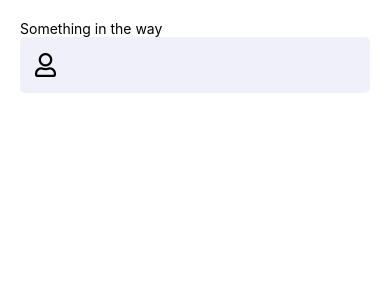
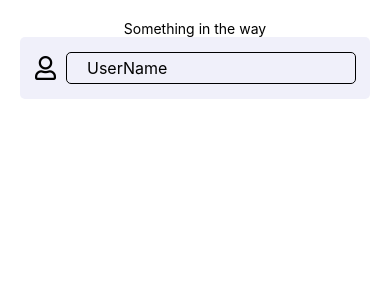
Before and after one commit to KennedyMungai/WhatsappClone, a React Native app: screen / in a window 390 px wide. Shown: the top 300 px of the page. Built offline with nearby package versions, Linux system fonts and the light colour scheme.

Commit message:
Added some styles for the input component

```diff
--- a/components/Input.js
+++ b/components/Input.js
@@ -8,7 +8,7 @@ const Input = ({ style, label }) => {
             <Text>{label}</Text>
             <View style={styles.inputMainViewInput} >
                 <FontAwesome5 name="user" size={24} color="black" />
-                <TextInput />
+                <TextInput style={styles.textInputStyles} placeholder='UserName' />
             </View>
         </View>
     )
@@ -18,7 +18,8 @@ export default Input
 
 const styles = StyleSheet.create({
     inputMainViewComponent: {
-        width: '100%'
+        width: '100%',
+        alignItems: 'center',
     },
     inputMainViewInput: {
         width: '100%',
@@ -27,6 +28,16 @@ const styles = StyleSheet.create({
         padding: 15,
         flexDirection: 'row',
         justifyContent: 'flex-start',
-        alignItems: 'center'
+        alignItems: 'center',
+        gap: 10
+    },
+    textInputStyles: {
+        borderWidth: 1,
+        borderColor: colors.gray,
+        flex: 1,
+        paddingVertical: 5,
+        paddingHorizontal: 20,
+        borderRadius: 5,
+        fontSize: 16
     }
 })
```
